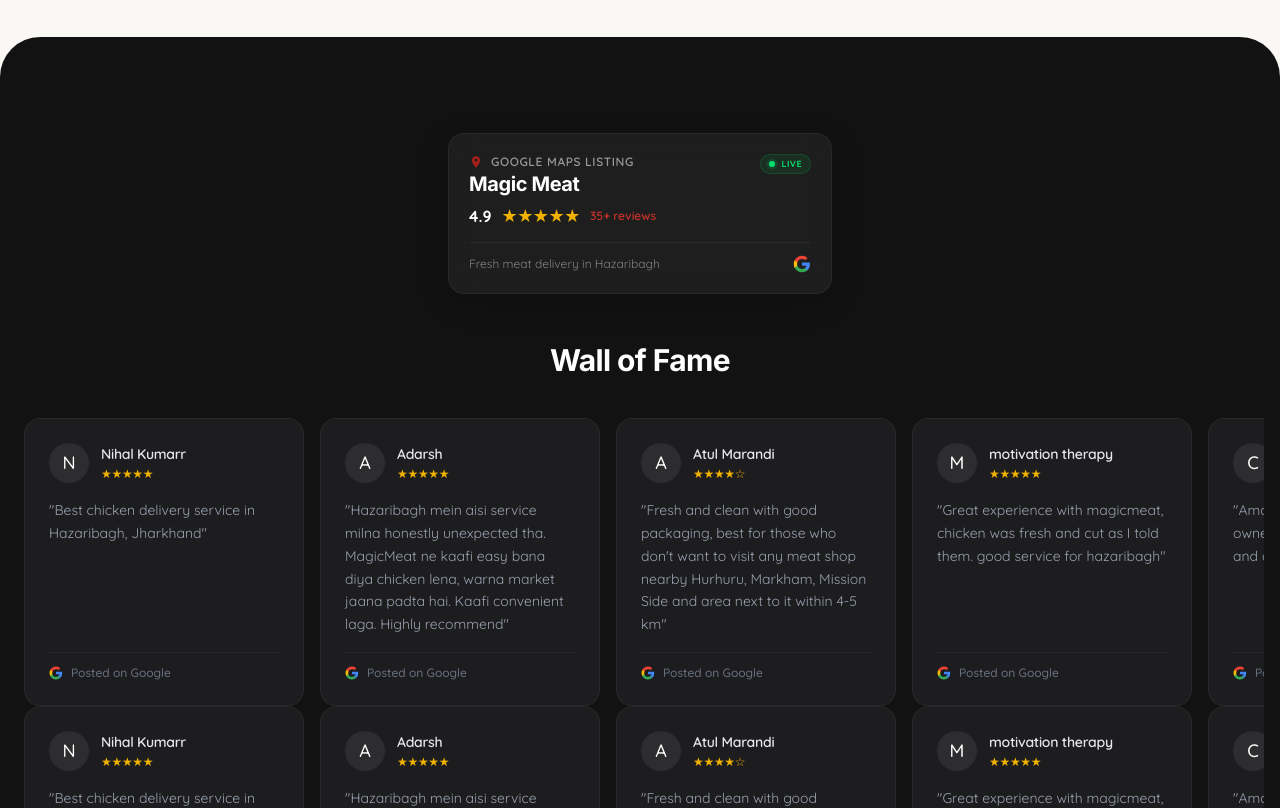
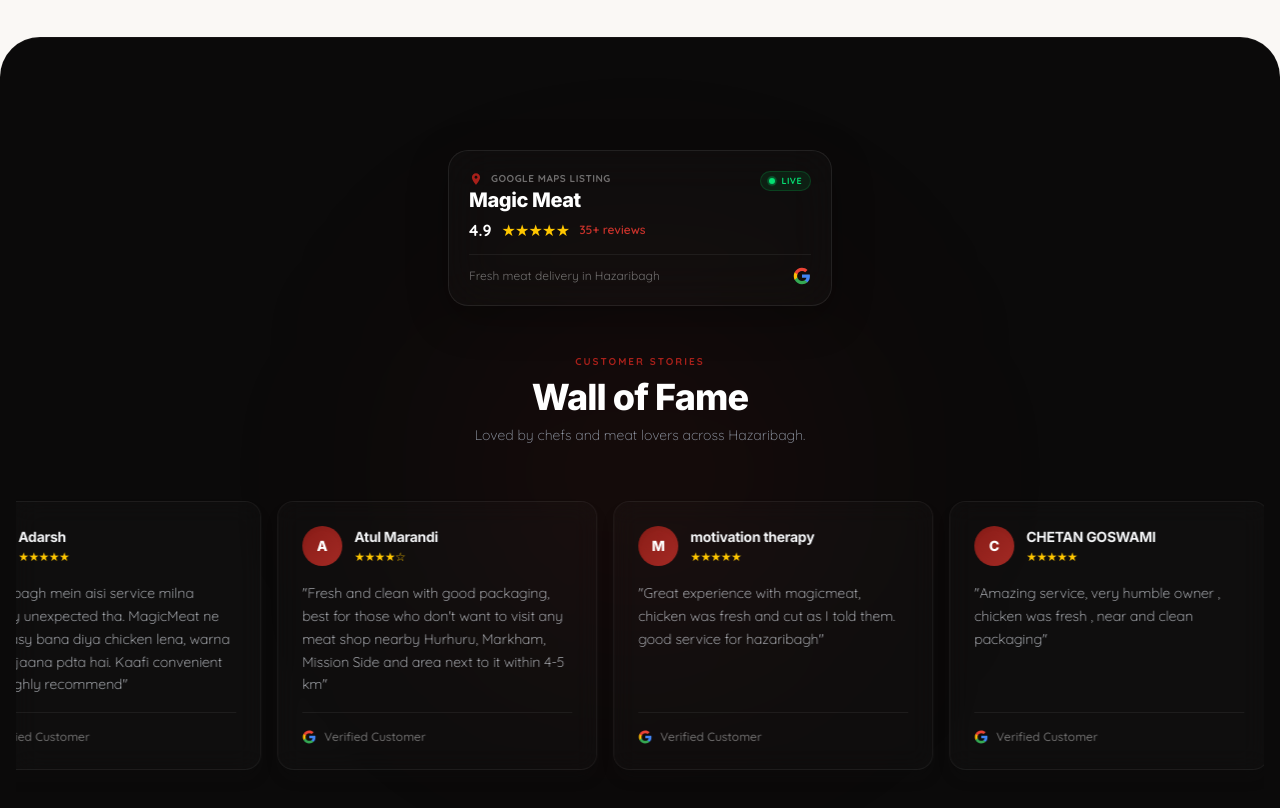
Before and after one commit to nihalkumar5/magicmeat1, a Next.js app: page /shop in a window 1280 px wide. Shown: the part 3240-4048 px from the top of the page. Built offline with nearby package versions, Linux system fonts and the light colour scheme; no server answers.

Commit message:
design: redesign Google reviews dashboard and Wall of Fame scroll track to be highly premium glassmorphic cards with infinite scroll animation

```diff
--- a/src/app/globals.css
+++ b/src/app/globals.css
@@ -16,6 +16,18 @@
 
   --color-bg-color: #FAF8F5;
   --color-text-color: #121212;
+
+  /* Custom Animations */
+  --animate-scroll-infinite-cards: scroll-infinite-cards 30s linear infinite;
+
+  @keyframes scroll-infinite-cards {
+    0% {
+      transform: translateX(0);
+    }
+    100% {
+      transform: translateX(-50%);
+    }
+  }
 }
 
 @layer base {
--- a/src/app/shop/page.tsx
+++ b/src/app/shop/page.tsx
@@ -267,53 +267,64 @@
       </section>
 
       {/* --- TESTIMONIALS (WALL OF FAME) --- */}
-      <section className="bg-[#121212] py-20 px-4 overflow-hidden relative w-full rounded-t-[2.5rem]">
+      <section className="bg-[#0B0A0A] py-24 px-4 overflow-hidden relative w-full rounded-t-[2.5rem] border-t border-white/[0.04]">
+
+        {/* Elegant Ambient Glow */}
+        <div className="absolute top-1/2 left-1/2 -translate-x-1/2 -translate-y-1/2 w-[350px] h-[350px] bg-brand-primary/10 blur-[130px] rounded-full pointer-events-none z-0" />
 
         {/* Google Reviews Widget */}
-        <div className="relative z-20 mt-4 mb-8">
+        <div className="relative z-10 mt-4 mb-8">
           <LiveGoogleReviews />
         </div>
 
-        <h2 className="font-heading text-2xl md:text-3xl font-bold text-white text-center mb-10 relative z-10">
-          Wall of Fame
-        </h2>
+        <div className="relative z-10 text-center mb-12">
+          <span className="text-brand-primary text-[10px] uppercase font-bold tracking-[0.2em] mb-2 block">
+            Customer Stories
+          </span>
+          <h2 className="font-heading text-3xl md:text-4xl font-extrabold text-white tracking-tight">
+            Wall of Fame
+          </h2>
+          <p className="font-body text-gray-400 text-xs md:text-sm mt-2 max-w-md mx-auto font-light">
+            Loved by chefs and meat lovers across Hazaribagh.
+          </p>
+        </div>
 
         {/* Scrolling Reviews */}
-        <div className="relative z-10 w-full overflow-hidden pb-8">
-           <div className="animate-scroll-infinite-cards hover:[animation-play-state:paused]">
+        <div className="relative z-10 w-full overflow-hidden pb-8 flex">
+           <div className="flex gap-4 w-max animate-scroll-infinite-cards hover:[animation-play-state:paused] py-2">
              {[1, 2].map((groupIdx) => (
                 <div key={groupIdx} className="flex gap-4 px-2 shrink-0">
                   {[
                     { name: "Nihal Kumarr", rating: 5, text: "Best chicken delivery service in Hazaribagh, Jharkhand" },
-                    { name: "Adarsh", rating: 5, text: "Hazaribagh mein aisi service milna honestly unexpected tha. MagicMeat ne kaafi easy bana diya chicken lena, warna market jaana padta hai. Kaafi convenient laga. Highly recommend" },
+                    { name: "Adarsh", rating: 5, text: "Hazaribagh mein aisi service milna honestly unexpected tha. MagicMeat ne kaafi easy bana diya chicken lena, warna market jaana pdta hai. Kaafi convenient laga. Highly recommend" },
                     { name: "Atul Marandi", rating: 4, text: "Fresh and clean with good packaging, best for those who don't want to visit any meat shop nearby Hurhuru, Markham, Mission Side and area next to it within 4-5 km" },
                     { name: "motivation therapy", rating: 5, text: "Great experience with magicmeat, chicken was fresh and cut as I told them. good service for hazaribagh" },
                     { name: "CHETAN GOSWAMI", rating: 5, text: "Amazing service, very humble owner , chicken was fresh , near and clean packaging" },
                     { name: "Swapnil Abhishek", rating: 5, text: "Tender, fresh-cut chicken with fast and reliable delivery." }
                   ].map((review, idx) => (
-                    <div key={idx} className="min-w-[280px] max-w-[300px] bg-[#1d1d1f] p-6 rounded-2xl flex flex-col justify-between border border-white/5 transition-transform duration-300 hover:scale-[1.02] cursor-pointer">
+                    <div key={idx} className="min-w-[280px] sm:min-w-[320px] max-w-[320px] bg-white/[0.02] backdrop-blur-md p-6 rounded-2xl flex flex-col justify-between border border-white/[0.06] transition-all duration-300 hover:scale-[1.02] hover:border-white/[0.12] hover:bg-white/[0.04] cursor-pointer shadow-lg shadow-black/20">
                       <div>
                         <div className="flex items-center gap-3 mb-4">
-                          <div className="w-10 h-10 bg-[#2d2d2f] text-white font-medium text-lg flex items-center justify-center rounded-full uppercase">
+                          <div className="w-10 h-10 bg-gradient-to-br from-brand-primary/80 to-brand-secondary/80 text-white font-heading font-extrabold text-sm flex items-center justify-center rounded-full uppercase shadow-inner">
                             {review.name.charAt(0)}
                           </div>
                           <div>
-                            <h3 className="font-body font-semibold text-gray-200 text-sm">{review.name}</h3>
-                            <div className="flex text-yellow-500 text-xs mt-0.5 tracking-tight">
+                            <h3 className="font-heading font-bold text-gray-100 text-sm">{review.name}</h3>
+                            <div className="flex text-[#FFC700] text-xs mt-0.5 tracking-tighter">
                               {Array.from({ length: 5 }).map((_, i) => i < review.rating ? '★' : '☆').join('')}
                             </div>
                           </div>
                         </div>
-                        <p className="font-body text-gray-400 text-sm leading-relaxed mb-4">"{review.text}"</p>
+                        <p className="font-body text-gray-300 text-sm leading-relaxed mb-4 font-light">"{review.text}"</p>
                       </div>
-                      <div className="flex items-center gap-2 pt-3 border-t border-white/5">
+                      <div className="flex items-center gap-2 pt-4 border-t border-white/[0.06]">
                         <svg width="14" height="14" viewBox="0 0 24 24" fill="none" xmlns="http://www.w3.org/2000/svg">
                           <path d="M22.56 12.25c0-.78-.07-1.53-.2-2.25H12v4.26h5.92c-.26 1.37-1.04 2.53-2.21 3.31v2.77h3.57c2.08-1.92 3.28-4.74 3.28-8.09z" fill="#4285F4"/>
                           <path d="M12 23c2.97 0 5.46-.98 7.28-2.66l-3.57-2.77c-.98.66-2.23 1.06-3.71 1.06-2.86 0-5.29-1.93-6.16-4.53H2.18v2.84C3.99 20.53 7.7 23 12 23z" fill="#34A853"/>
                           <path d="M5.84 14.09c-.22-.66-.35-1.36-.35-2.09s.13-1.43.35-2.09V7.07H2.18C1.43 8.55 1 10.22 1 12s.43 3.45 1.18 4.93l2.85-2.22.81-.62z" fill="#FBBC05"/>
                           <path d="M12 5.38c1.62 0 3.06.56 4.21 1.64l3.15-3.15C17.45 2.09 14.97 1 12 1 7.7 1 3.99 3.47 2.18 7.07l3.66 2.84c.87-2.6 3.3-4.53 6.16-4.53z" fill="#EA4335"/>
                         </svg>
-                        <span className="font-body text-xs text-gray-500 font-medium">Posted on Google</span>
+                        <span className="font-body text-xs text-white/40 font-medium">Verified Customer</span>
                       </div>
                     </div>
                   ))}
--- a/src/components/LiveGoogleReviews.tsx
+++ b/src/components/LiveGoogleReviews.tsx
@@ -10,7 +10,7 @@
       href="https://share.google/elEFPgCEDjH6qSZun"
       target="_blank"
       rel="noopener noreferrer"
-      className="block max-w-sm mx-auto bg-white/5 backdrop-blur-md rounded-2xl p-5 shadow-[0_8px_32px_rgba(0,0,0,0.2)] mb-12 flex flex-col relative border border-white/5 transform transition-all duration-300 hover:scale-[1.01] hover:bg-white/10 cursor-pointer"
+      className="block max-w-sm mx-auto bg-white/[0.02] backdrop-blur-xl rounded-[20px] p-5 shadow-[0_12px_40px_rgba(0,0,0,0.3)] mb-12 flex flex-col relative border border-white/[0.08] transform transition-all duration-300 hover:scale-[1.02] hover:bg-white/[0.05] hover:border-white/[0.15] cursor-pointer z-10"
     >
       {/* Live Pulsing Dot */}
       <div className="absolute top-5 right-5 flex items-center gap-1.5 bg-green-500/10 border border-green-500/20 px-2 py-0.5 rounded-full">
@@ -26,16 +26,16 @@
         <svg width="14" height="14" viewBox="0 0 24 24" fill="currentColor" className="text-brand-primary">
           <path d="M12 2C8.13 2 5 5.13 5 9c0 5.25 7 13 7 13s7-7.75 7-13c0-3.87-3.13-7-7-7zm0 9.5c-1.38 0-2.5-1.12-2.5-2.5s1.12-2.5 2.5-2.5 2.5 1.12 2.5 2.5-1.12 2.5-2.5 2.5z"/>
         </svg>
-        <span className="text-xs font-semibold uppercase tracking-wider text-white/55">Google Maps Listing</span>
+        <span className="text-[10px] font-bold uppercase tracking-wider text-white/40">Google Maps Listing</span>
       </div>
 
-      <h3 className="font-heading font-bold text-xl text-white mb-2 leading-none">Magic Meat</h3>
+      <h3 className="font-heading font-extrabold text-xl text-white mb-2 leading-none">Magic Meat</h3>
 
       <div className="flex items-center gap-2.5 mb-3">
         <span className="font-body font-bold text-white text-base">
           {rating}
         </span>
-        <div className="flex text-yellow-500 text-lg tracking-tight">
+        <div className="flex text-[#FFC700] text-base tracking-tighter">
           ★★★★★
         </div>
         <span className="font-body text-brand-secondary text-xs font-semibold hover:underline">
@@ -43,8 +43,8 @@
         </span>
       </div>
 
-      <div className="flex items-center justify-between pt-3 border-t border-white/5">
-        <p className="font-body text-white/45 text-xs">Fresh meat delivery in Hazaribagh</p>
+      <div className="flex items-center justify-between pt-3 border-t border-white/[0.06]">
+        <p className="font-body text-white/40 text-xs">Fresh meat delivery in Hazaribagh</p>
         <svg width="18" height="18" viewBox="0 0 24 24" fill="none" xmlns="http://www.w3.org/2000/svg">
           <path d="M22.56 12.25c0-.78-.07-1.53-.2-2.25H12v4.26h5.92c-.26 1.37-1.04 2.53-2.21 3.31v2.77h3.57c2.08-1.92 3.28-4.74 3.28-8.09z" fill="#4285F4"/>
           <path d="M12 23c2.97 0 5.46-.98 7.28-2.66l-3.57-2.77c-.98.66-2.23 1.06-3.71 1.06-2.86 0-5.29-1.93-6.16-4.53H2.18v2.84C3.99 20.53 7.7 23 12 23z" fill="#34A853"/>
```
